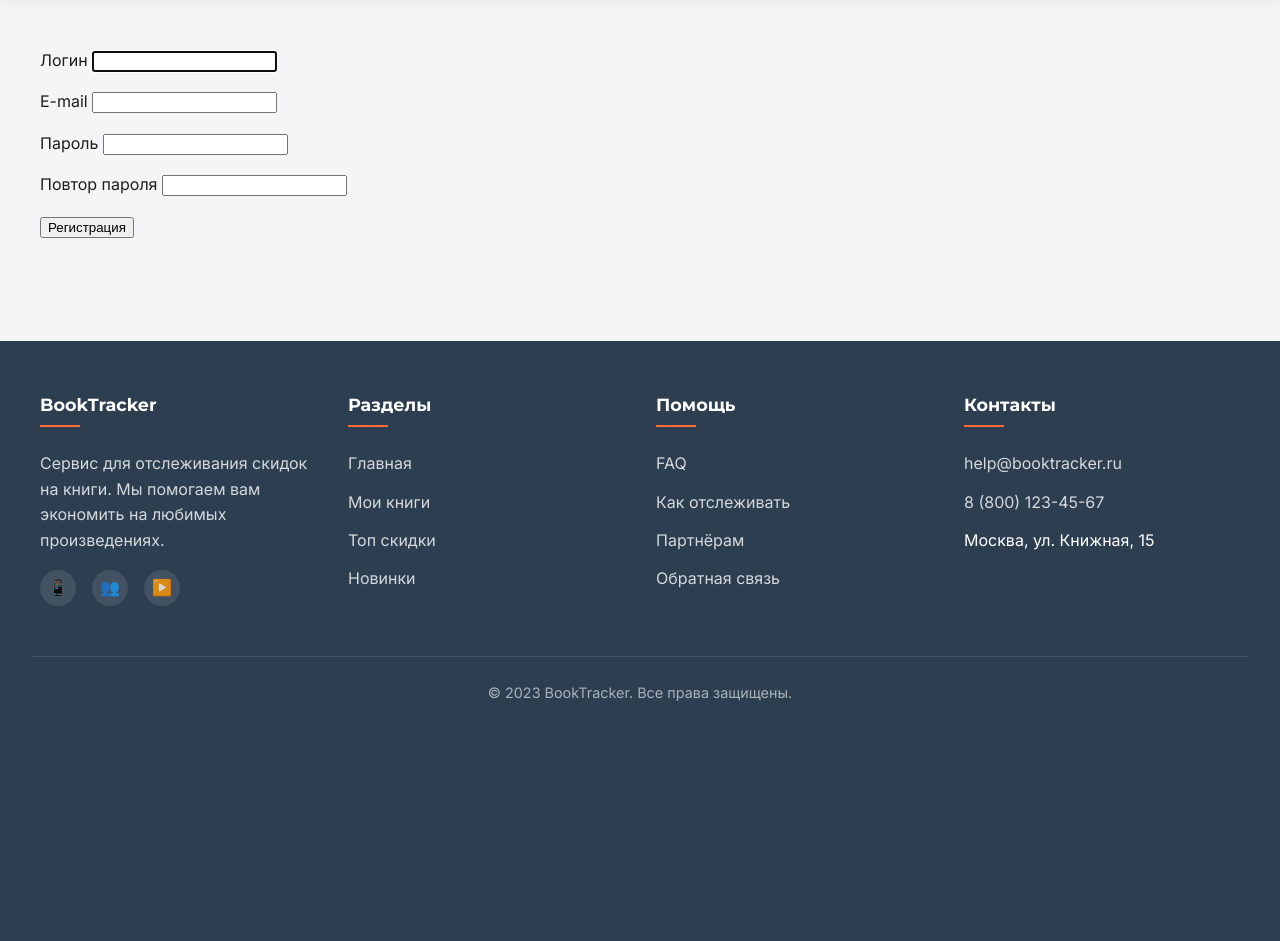
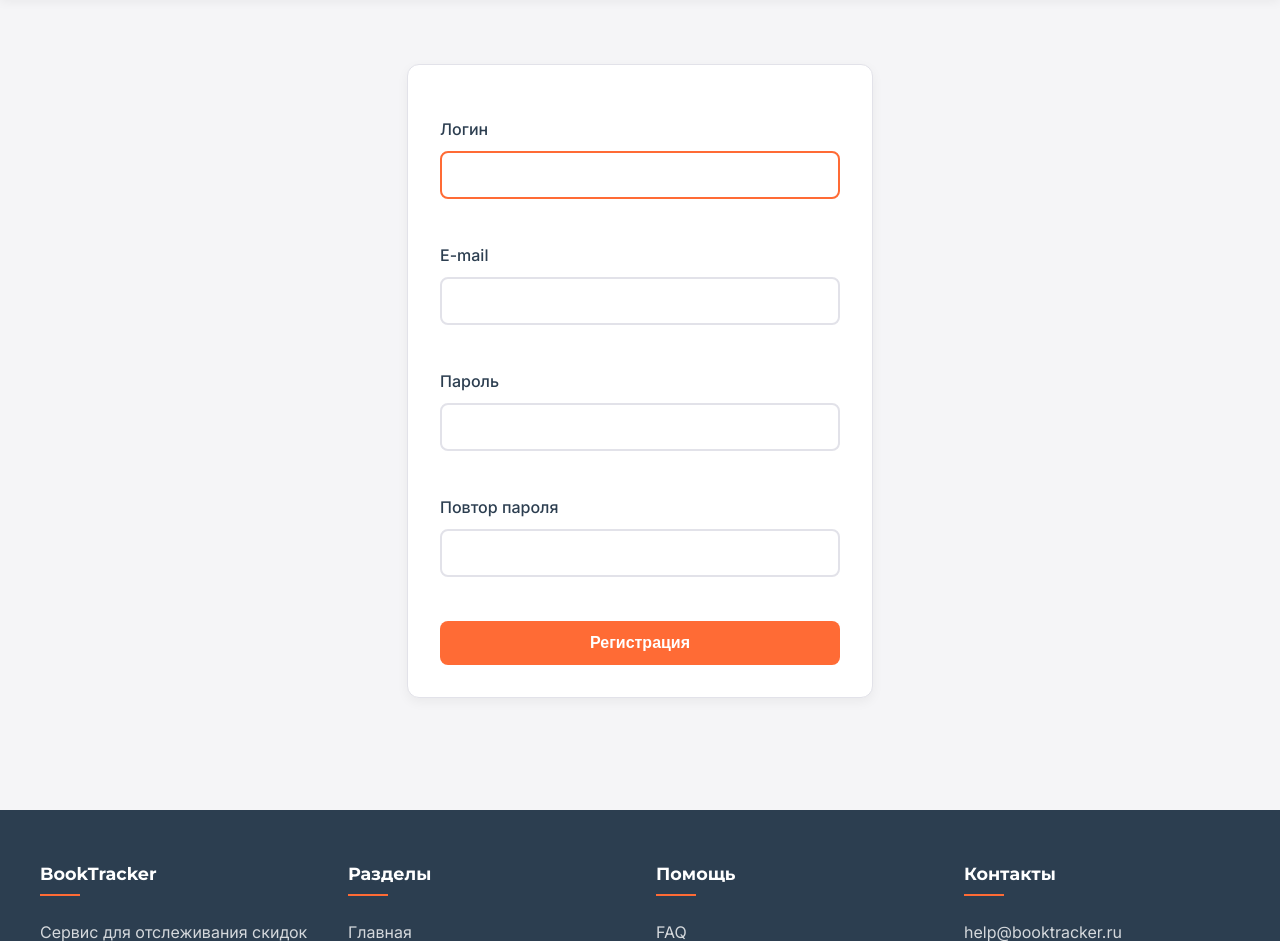
Before and after one commit to Dudermont/library_django_test, a Django app: page /users/register/ in a window 1280 px wide. Shown: the part 64-1005 px from the top of the page. Before the commit the page ends 765 px from the top, so only its background shows below. Run offline with Django 5.2, Linux system fonts and the light colour scheme; some libraries are stand-ins or nearby versions.

Commit message:
add css for login/register

```diff
--- a/main/static/css/base.css
+++ b/main/static/css/base.css
@@ -428,3 +428,74 @@
     grid-area: order;
     position: relative;
 }
+
+.auth-form {
+    max-width: 400px;
+    margin: 2rem auto;
+    padding: 2rem;
+    background: var(--card-bg);
+    border-radius: 12px;
+    box-shadow: 0 4px 12px rgba(0,0,0,0.05);
+    border: 1px solid var(--light-gray);
+}
+
+.form-group {
+    margin-bottom: 1.5rem;
+}
+
+
+.form-label {
+    display: block;
+    margin-bottom: 0.5rem;
+    font-weight: 500;
+    color: var(--primary);
+}
+
+.auth-form input[type="text"],
+.auth-form input[type="password"],
+.auth-form input[type="email"] {
+    width: 100%;
+    box-sizing: border-box; /* Важное исправление! */
+    padding: 0.8rem;
+    border: 2px solid var(--light-gray);
+    border-radius: 8px;
+    font-size: 1rem;
+    max-width: 100%; /* Дополнительная страховка */
+}
+
+.auth-form input:focus {
+    outline: none;
+    border-color: var(--accent);
+}
+
+.form-error {
+    color: var(--price-old);
+    font-size: 0.8rem;
+    margin-top: 0.3rem;
+    min-height: 1rem;
+}
+
+.auth-submit-btn {
+    background: var(--accent);
+    color: white;
+    border: none;
+    padding: 0.8rem 1.5rem;
+    border-radius: 8px;
+    font-weight: 600;
+    cursor: pointer;
+    transition: background 0.3s;
+    width: 100%;
+    font-size: 1rem;
+}
+
+.auth-submit-btn:hover {
+    background: #E05B2D;
+}
+
+/* Адаптация для мобильных */
+@media (max-width: 480px) {
+    .auth-form {
+        padding: 1.5rem;
+        margin: 1rem;
+    }
+}
--- a/users/templates/users/register.html
+++ b/users/templates/users/register.html
@@ -26,23 +26,23 @@
 <!--    </form>-->
 
 
-    <form method="post">
+    <form method="post" class="auth-form">
         {% csrf_token %}
-        <input type="hidden" name="next" value="{{ next }}">
         <div class="form-error">
             {{ form.non_field_errors }}
         </div>
         {% for f in form %}
-            <p>
-              <label class="form-label" for="{{ f.id_for_label }}">{{ f.label }}</label>
-              {{ f }}
-            </p>
+        <div class="form-group">
+            <label class="form-label" for="{{ f.id_for_label }}">{{ f.label }}</label>
+                {{ f }}
             <div class="form-error">
-              {{ f.errors }}
+                {{ f.errors }}
             </div>
+        </div>
         {% endfor %}
-        <p>
-            <button type="submit">Регистрация</button>
-        </p>
+
+        <div class="form-actions">
+            <button type="submit" class="auth-submit-btn">Регистрация</button>
+        </div>
     </form>
 {% endblock content %}
--- a/users/views.py
+++ b/users/views.py
@@ -9,7 +9,7 @@
 
 class LoginUser(LoginView):
     form_class = LoginUserForm
-    template_name = 'users/register.html'
+    template_name = 'users/login.html'
 
 
 class RegisterUser(CreateView):
```
Also changed, not shown: users/templates/users/login.html (+10 -9 lines).
